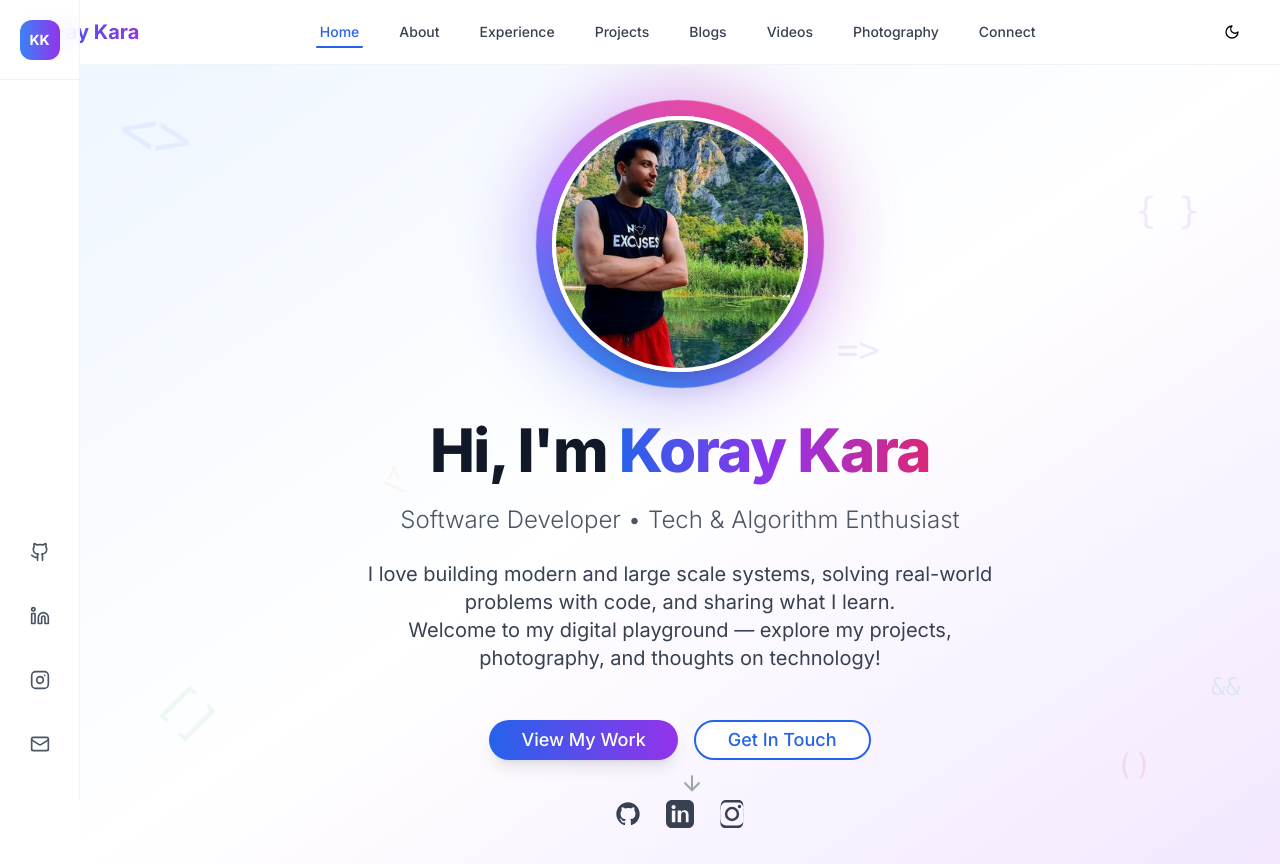
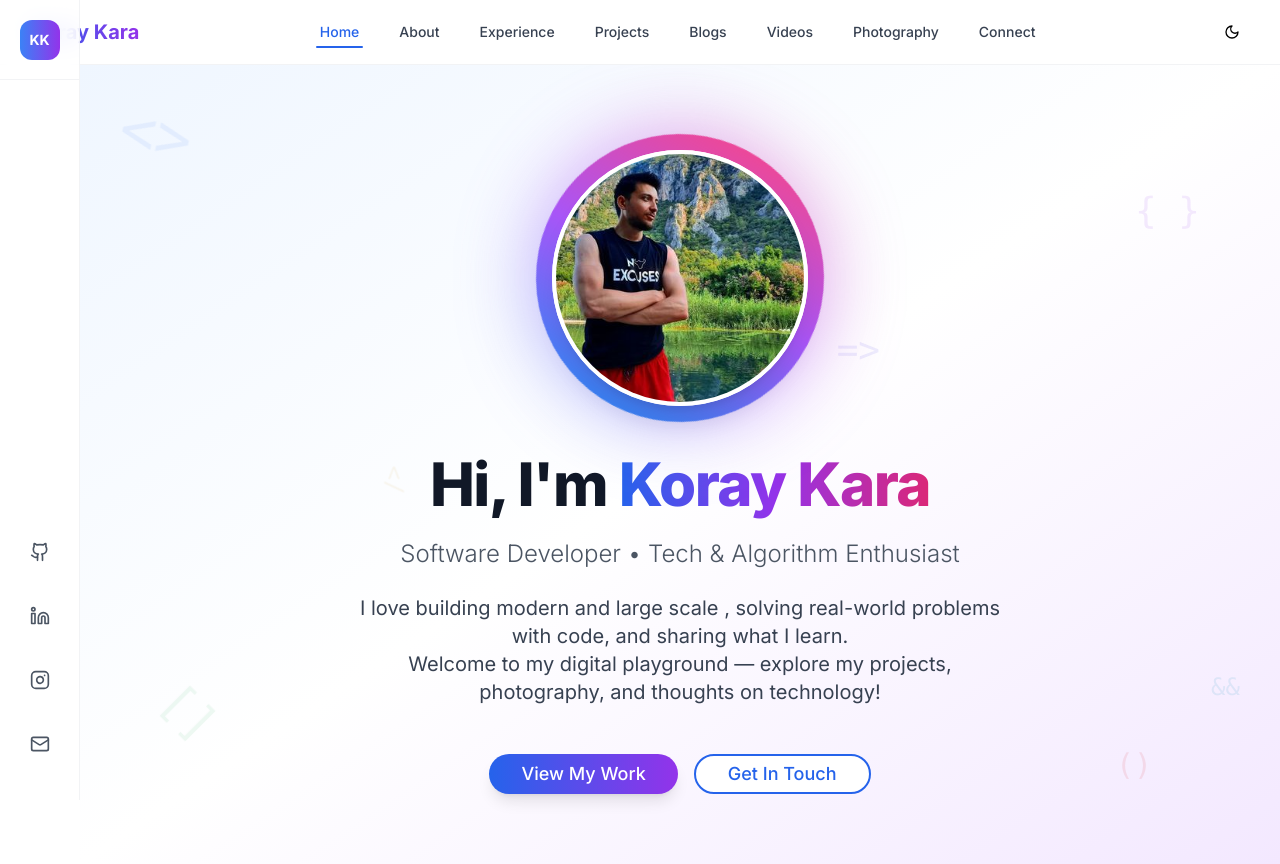
Before and after one commit to koraykara/koray-portfolio-website, a Next.js app: page / in a window 1280 px wide. Built offline with nearby package versions, Linux system fonts and the light colour scheme.

Commit message:
Arrow indicator and social media links are removed

```diff
--- a/app/page.tsx
+++ b/app/page.tsx
@@ -71,7 +71,7 @@ export default function HomePage() {
               Software Developer • Tech & Algorithm Enthusiast
             </p>
             <p className="text-lg sm:text-xl text-gray-700 dark:text-gray-400 max-w-2xl mx-auto">
-              I love building modern and large scale systems, solving real-world problems with code, and sharing what I learn.
+              I love building modern and large scale , solving real-world problems with code, and sharing what I learn.
               <br />
               Welcome to my digital playground — explore my projects, photography, and thoughts on technology!
             </p>
@@ -95,7 +95,7 @@ export default function HomePage() {
           </div>
 
           {/* Social Links */}
-          <div className="flex justify-center gap-6 mt-10">
+          {/* <div className="flex justify-center gap-6 mt-10">
             <Link href="https://github.com/koraykara" target="_blank" aria-label="GitHub">
               <svg className="w-7 h-7 text-gray-700 dark:text-gray-200 hover:text-blue-600 dark:hover:text-blue-400 transition" fill="currentColor" viewBox="0 0 24 24">
                 <path d="M12 2C6.477 2 2 6.484 2 12.021c0 4.428 2.865 8.184 6.839 9.504.5.092.682-.217.682-.482 0-.237-.009-.868-.014-1.703-2.782.605-3.369-1.342-3.369-1.342-.454-1.154-1.11-1.462-1.11-1.462-.908-.62.069-.608.069-.608 1.004.07 1.532 1.032 1.532 1.032.892 1.53 2.341 1.088 2.91.832.091-.647.35-1.088.636-1.339-2.221-.253-4.555-1.113-4.555-4.951 0-1.093.39-1.988 1.029-2.688-.103-.254-.446-1.272.098-2.65 0 0 .84-.27 2.75 1.025A9.564 9.564 0 0 1 12 6.844c.85.004 1.705.115 2.504.337 1.909-1.295 2.748-1.025 2.748-1.025.546 1.378.203 2.396.1 2.65.64.7 1.028 1.595 1.028 2.688 0 3.847-2.337 4.695-4.566 4.944.36.309.68.919.68 1.852 0 1.336-.012 2.417-.012 2.747 0 .267.18.578.688.48C19.138 20.2 22 16.447 22 12.021 22 6.484 17.523 2 12 2z"/>
@@ -111,12 +111,12 @@ export default function HomePage() {
                 <path d="M12 2.163c3.204 0 3.584.012 4.85.07 1.366.062 2.633.334 3.608 1.308.974.974 1.246 2.241 1.308 3.608.058 1.266.07 1.646.07 4.85s-.012 3.584-.07 4.85c-.062 1.366-.334 2.633-1.308 3.608-.974.974-2.241 1.246-3.608 1.308-1.266.058-1.646.07-4.85.07s-3.584-.012-4.85-.07c-1.366-.062-2.633-.334-3.608-1.308-.974-.974-1.246-2.241-1.308-3.608C2.175 15.647 2.163 15.267 2.163 12s.012-3.584.07-4.85c.062-1.366.334-2.633 1.308-3.608.974-.974 2.241-1.246 3.608-1.308C8.416 2.175 8.796 2.163 12 2.163zm0-2.163C8.741 0 8.332.014 7.052.072 5.771.13 4.659.387 3.678 1.368c-.981.981-1.238 2.093-1.296 3.374C2.014 5.668 2 6.077 2 9.333v5.334c0 3.256.014 3.665.072 4.946.058 1.281.315 2.393 1.296 3.374.981.981 2.093 1.238 3.374 1.296C8.332 23.986 8.741 24 12 24s3.668-.014 4.948-.072c1.281-.058 2.393-.315 3.374-1.296.981-.981 1.238-2.093 1.296-3.374.058-1.281.072-1.69.072-4.946V9.333c0-3.256-.014-3.665-.072-4.946-.058-1.281-.315-2.393-1.296-3.374-.981-.981-2.093-1.238-3.374-1.296C15.668.014 15.259 0 12 0zm0 5.838a6.162 6.162 0 1 0 0 12.324 6.162 6.162 0 0 0 0-12.324zm0 10.162a3.999 3.999 0 1 1 0-7.998 3.999 3.999 0 0 1 0 7.998zm6.406-11.845a1.44 1.44 0 1 0 0 2.881 1.44 1.44 0 0 0 0-2.881z"/>
               </svg>
             </Link>
-          </div>
+          </div> */}
 
           {/* Scroll Indicator */}
-          <div className="absolute bottom-8 left-1/2 transform -translate-x-1/2 animate-bounce">
+          {/* <div className="absolute bottom-8 left-1/2 transform -translate-x-1/2 animate-bounce">
             <ArrowDown className="h-6 w-6 text-gray-400 dark:text-gray-500" />
-          </div>
+          </div> */}
         </div>
       </section>
     </div>
```
